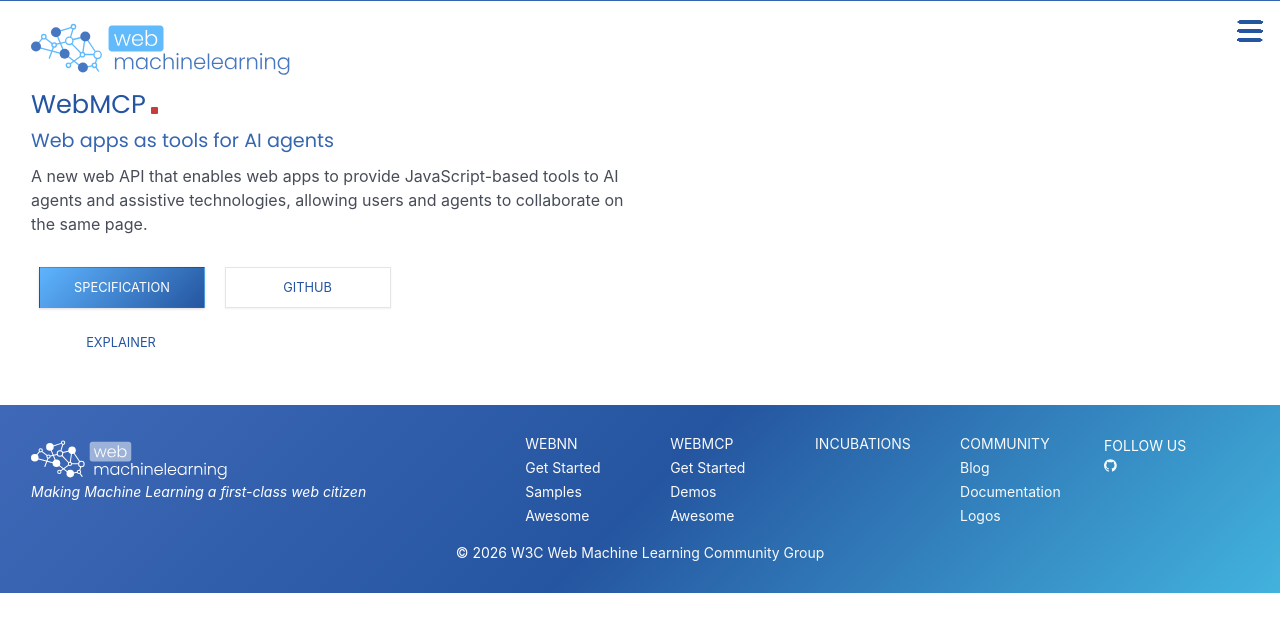
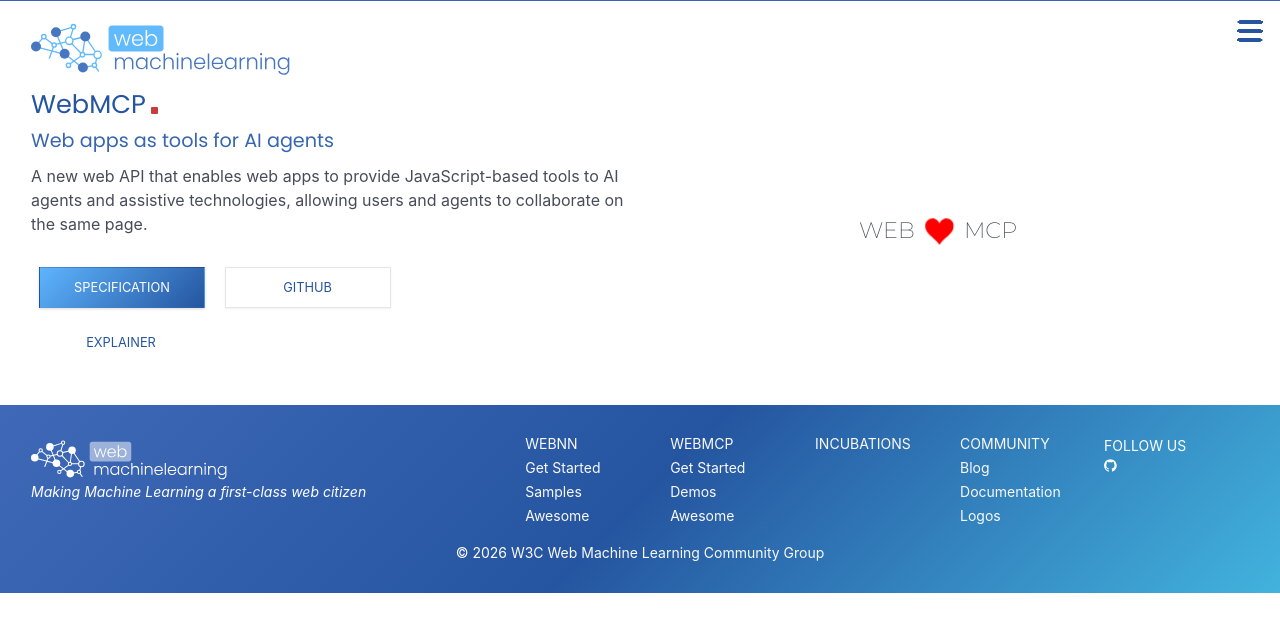
Before and after one commit to webmachinelearning/webmachinelearning.github.io, a Jekyll site: the page built from webmcp-intro.md, in a window 1280 px wide. Shown: the top 632 px of the page. Built offline with Jekyll 4.4.1, drawn with Linux system fonts in a browser that asks for light colours.

Commit message:
Add Web loves MCP banner while preserving hero alignment

```diff
--- a/_layouts/webmcp.html
+++ b/_layouts/webmcp.html
@@ -42,9 +42,21 @@
 
           </div>
         </div>
-        <!-- Preserve WebNN's responsive hero sizing without its illustration. -->
-        <div id="herosvg" aria-hidden="true">
-          <svg viewBox="0 0 430.28 385.04" focusable="false"></svg>
+        <div class="webmcp-banner">
+          <!-- Preserve WebNN's responsive hero sizing behind the text banner. -->
+          <div id="herosvg" aria-hidden="true">
+            <svg viewBox="0 0 430.28 385.04" focusable="false"></svg>
+          </div>
+          <div class="hero">
+            <div class="typing">
+              Web
+              <svg class="heart" viewBox="0 0 32 29.6" role="img" aria-label="loves" focusable="false">
+                <path
+                  d="M23.6,0c-3.4,0-6.3,2.7-7.6,5.6C14.7,2.7,11.8,0,8.4,0C3.8,0,0,3.8,0,8.4c0,9.4,9.5,11.9,16,21.2c6.1-9.3,16-12.1,16-21.2C32,3.8,28.2,0,23.6,0z" />
+              </svg>
+              MCP
+            </div>
+          </div>
         </div>
       </div>
     </div>
--- a/_sass/main.scss
+++ b/_sass/main.scss
@@ -5,6 +5,21 @@
     display: flex;
     align-items: center;
     justify-content: center;
+}
+
+.webmcp-banner {
+    position: relative;
+}
+
+.webmcp-banner .hero {
+    position: absolute;
+    inset: 0;
+    margin: 0;
+    display: flex !important;
+}
+
+.webmcp-banner .typing {
+    width: 170px;
 }
 
 .heart {
```
